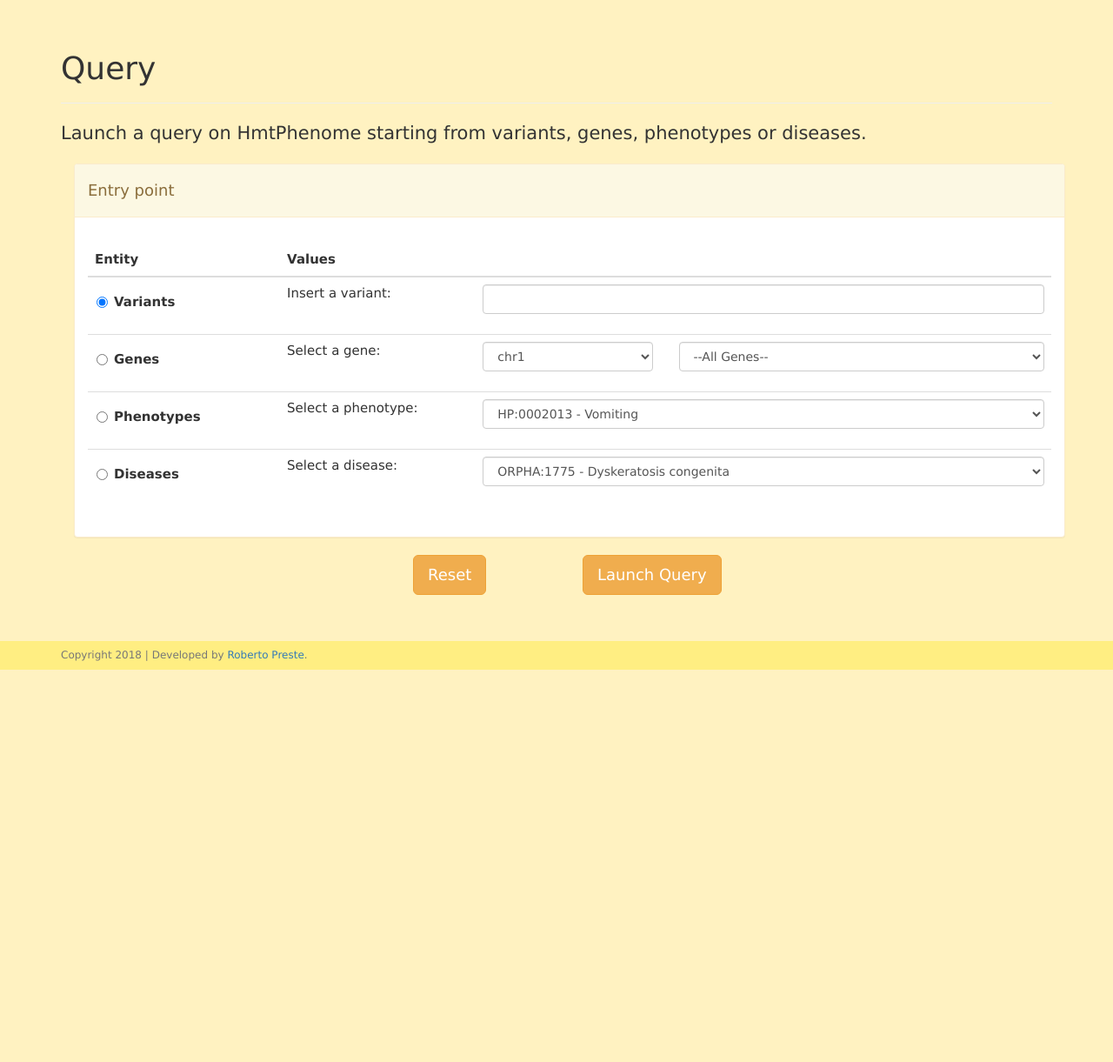
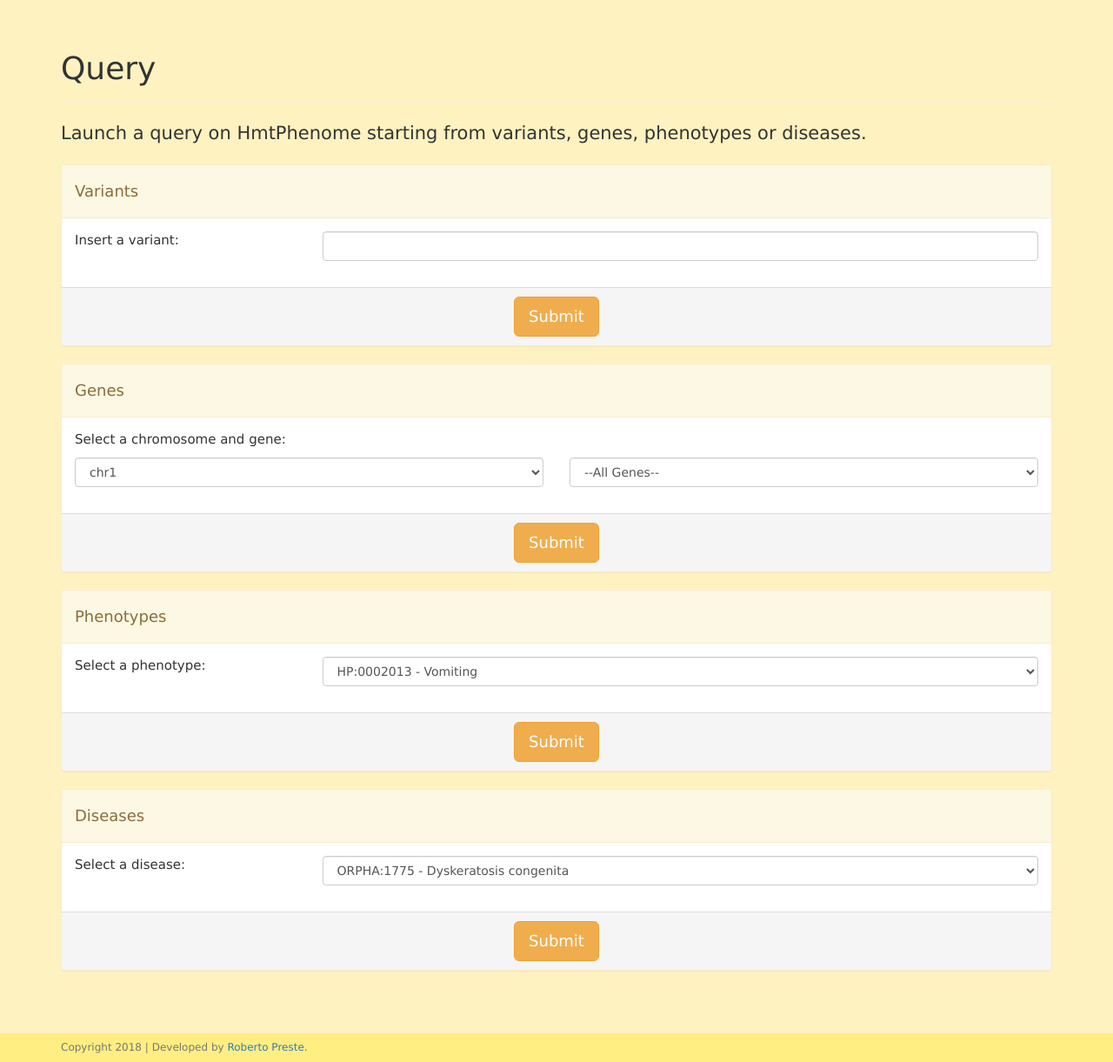
Before and after one commit to robertopreste/HmtPhenome, a Python web app: template app/templates/query.html in a window 1280 px wide. Shown: the part 51-1272 px from the top of the page at 87% size. Before the commit the page ends 821 px from the top, so only its background shows below. Run offline with Jinja, Linux system fonts and the light colour scheme; the template is opened without the code that fills it, so the values that code supplies are empty; some libraries are stand-ins or nearby versions.

Commit message:
Fix query layout using panels

```diff
--- a/app/templates/query.html
+++ b/app/templates/query.html
@@ -10,75 +10,61 @@
 
         <p class="lead">Launch a query on HmtPhenome starting from variants, genes, phenotypes or diseases.</p>
 
-        <form action="/query" method="post" name="mainQuery" enctype="multipart/form-data">
-
+        {# Messages #}
         <div class="container">
             <div class="row">
-
                 <div class="col-sm-12">
-
                     {% with messages = get_flashed_messages() %}
-
                         {% if messages %}
                             <div class="alert alert-danger alert-dismissable">
                                 <a href="#" class="close" data-dismiss="alert" aria-label="close">&times;</a>
                                 <ul class="flashes"></ul>
                                 {% for message in messages %}
-
                                     <li>{{ message }}</li>
-
                                 {% endfor %}
                             </div>
                         {% endif %}
-
                     {% endwith %}
-
-                <div class="panel panel-warning">
-
-                    <div class="panel-heading">
-                        <h4>Entry point</h4>
+                </div>
+            </div>
         </div>
 
+        {# Variants #}
+        <form action="/query" method="post" name="query_variants" enctype="multipart/form-data">
+        <div class="container-fluid">
+        <div class="row">
+            <div class="panel panel-warning">
+                <div class="panel-heading">
+                    <h4>Variants</h4>
+                </div>
                 <div class="panel-body">
-                        <table class="table">
-
-                        <thead>
-                            <tr>
-                                <th>Entity</th>
-                                <th>Values</th>
-{#                                <th style="min-width: 15em;">Search Criteria</th>#}
-{#                                <th>Description</th>#}
-{#                                <th style="min-width: 20em;">Values</th>#}
-                            </tr>
-                        </thead>
-
-                        <tbody>
-
-                            {# Group #}
-                            <div class="form-group">
-                            <tr>
-                                <td style="padding-left: 30px;">
-                                    <label class="radio">
-                                        <input type="radio" name="entity" value="variant" checked>Variants
-                                    </label>
-                                </td>
-                                <td><div class="form-group row">
-                                    <div class="col-sm-3">Insert a variant:</div>
-                                    <div class="col-sm-9">
+                    <div class="row">
+                        <div class="col-sm-3"><p>Insert a variant: </p></div>
+                        <div class="form-group col-sm-9">
                             <input type="text" class="form-control" name="variant_input" id="variant_input">
                         </div>
-                                </div></td>
-                            </tr>
+                    </div>
+                </div>
+                <div class="panel-footer">
+                    <button type="submit" class="btn btn-warning btn-lg center-block" name="variant_button" value="submit_variant">Submit</button>
+                </div>
+            </div>
+        </div>
+        </div>
+        </form>
 
-                            <tr>
-                                <td style="padding-left: 30px;">
-                                    <label class="radio">
-                                        <input type="radio" name="entity" value="gene">Genes
-                                    </label>
-                                </td>
-                                <td><div class="form-group row">
-                                    <div class="col-sm-3">Select a gene:</div>
-                                    <div class="col-sm-3">
+        {# Genes #}
+        <form action="/query" method="post" name="query_genes" enctype="multipart/form-data">
+        <div class="container-fluid">
+        <div class="row">
+            <div class="panel panel-warning">
+                <div class="panel-heading">
+                    <h4>Genes</h4>
+                </div>
+                <div class="panel-body">
+                    <p>Select a chromosome and gene: </p>
+                    <div class="row">
+                        <div class="form-group col-sm-6">
                             <select class="form-control" name="gene_chr" id="gene_chr" onchange="populateGenes(this.id, 'gene_input');">
                                 <option value="chr1">chr1</option>
                                 <option value="chr2">chr2</option>
@@ -112,19 +98,29 @@
                                 {# populated by populateGenes #}
                             </select>
                         </div>
-                                </div></td>
-                            </tr>
+                    </div>
+                </div>
+                <div class="panel-footer">
+                    <button type="submit" class="btn btn-warning btn-lg center-block" name="gene_button" value="submit_gene">Submit</button>
+                </div>
+            </div>
+        </div>
+        </div>
+        </form>
 
-                            <tr>
-                                <td style="padding-left: 30px;">
-                                    <label class="radio">
-                                        <input type="radio" name="entity" value="pheno">Phenotypes
-                                    </label>
-                                </td>
-                                <td><div class="form-group row">
-                                    <div class="col-sm-3">Select a phenotype:</div>
-                                    <div class="col-sm-9">
-{#                                      TODO: come rendere la lista dei fenotipi?  #}
+        {# Phenotype #}
+        <form action="/query" method="post" name="query_phenos" enctype="multipart/form-data">
+        <div class="container-fluid">
+        <div class="row">
+            <div class="panel panel-warning">
+                <div class="panel-heading">
+                    <h4>Phenotypes</h4>
+                </div>
+                <div class="panel-body">
+                    <div class="row">
+                        <div class="col-sm-3"><p>Select a phenotype: </p></div>
+                        <div class="form-group col-sm-9">
+                            {# TODO: come rendere la lista dei fenotipi? #}
                             <select class="form-control" name="pheno_input" id="pheno_input">
                                 <option value="0002013">HP:0002013 - Vomiting</option>
                                 <option value="0002014">HP:0002014 - Diarrhea</option>
@@ -132,19 +128,29 @@
                                 <option value="0000028">HP:0000028 - Cryptorchidism</option>
                             </select>
                         </div>
-                                </div></td>
-                            </tr>
+                    </div>
+                </div>
+                <div class="panel-footer">
+                    <button type="submit" class="btn btn-warning btn-lg center-block" name="pheno_button" value="submit_pheno">Submit</button>
+                </div>
+            </div>
+        </div>
+        </div>
+        </form>
 
-                            <tr>
-                                <td style="padding-left: 30px;">
-                                    <label class="radio">
-                                        <input type="radio" name="entity" value="disease">Diseases
-                                    </label>
-                                </td>
-                                <td><div class="form-group row">
-                                    <div class="col-sm-3">Select a disease:</div>
-                                    <div class="col-sm-9">
-{#                                      TODO: come rendere la lista dei disease?  #}
+        {# Diseases #}
+        <form action="/query" method="post" name="query_diseases" enctype="multipart/form-data">
+        <div class="container-fluid">
+        <div class="row">
+            <div class="panel panel-warning">
+                <div class="panel-heading">
+                    <h4>Diseases</h4>
+                </div>
+                <div class="panel-body">
+                    <div class="row">
+                        <div class="col-sm-3"><p>Select a disease: </p></div>
+                        {# TODO: come rendere la lista dei disease? #}
+                        <div class="form-group col-sm-9">
                             <select class="form-control" name="disease_input" id="disease_input">
                                 <option value="ORPHA:1775">ORPHA:1775 - Dyskeratosis congenita</option>
                                 <option value="ORPHA:2704">ORPHA:2704 - Ochoa syndrome</option>
@@ -152,35 +158,14 @@
                                 <option value="OMIM:102000">OMIM:102000 - ACROLEUKOPATHY, SYMMETRIC</option>
                             </select>
                         </div>
-                                </div></td>
-                            </tr>
-                            </div>
-
-                        </tbody>
-
-                        </table>
-                    </div>
-
                     </div>
                 </div>
-
-            </div>
-
-            </div>
-
-            <div class="container">
-            <div class="row">
-                <div class="col-sm-4">&nbsp;</div>
-                <div class="col-sm-2 center">
-                    <button type="reset" class="btn btn-warning btn-lg">Reset</button>
-                </div>
-                <div class="col-sm-2 center">
-                    <button type="submit" class="btn btn-warning btn-lg">Launch Query</button>
-                </div>
-                <div class="col-sm-4">&nbsp;</div>
+                <div class="panel-footer">
+                    <button type="submit" class="btn btn-warning btn-lg center-block" name="disease_button" value="submit_disease">Submit</button>
                 </div>
             </div>
-
+        </div>
+        </div>
         </form>
 
     </div>
```
Lines whose indentation alone changed are shown as unchanged.
